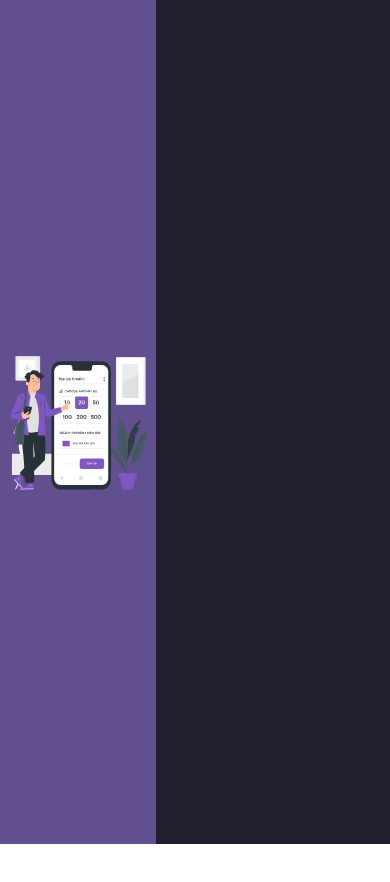
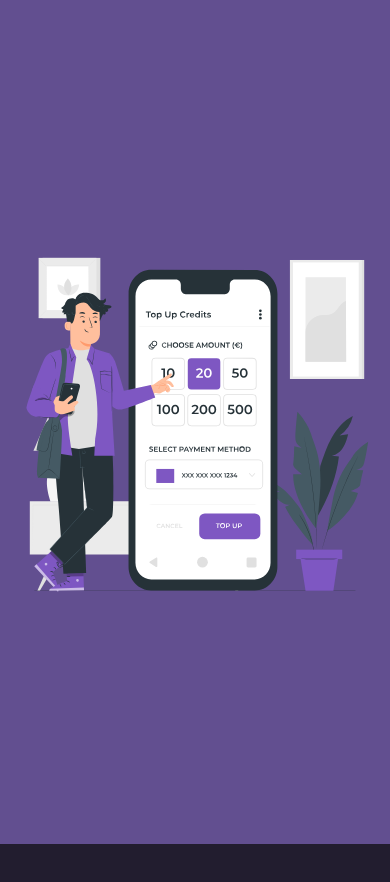
Before and after one commit to adamd3/sign-up-form, a plain HTML site: page index.html in a window 390 px wide. Shown: the top 882 px of the page. Before the commit the page ends 844 px from the top, so only its background shows below. Drawn offline with Linux system fonts and the light colour scheme.

Commit message:
Add size scaling for media queries

```diff
--- a/style.css
+++ b/style.css
@@ -4,10 +4,16 @@ html, body {
   padding: 0;
 }
 
+body {
+  overflow: hidden;
+}
+
 .container {
   display: grid;
   grid-template-columns: calc(100% - 60%) auto;
   height: 100%;
+  width: 100%;
+  overflow: hidden;
 }
 
 #left {
@@ -19,3 +25,23 @@ html, body {
 #right {
   background-color: #221d2f;
 }
+
+@media (max-width: 700px) {
+  body {
+    width: 100%;
+    overflow: visible;
+  }
+
+  .container {
+    grid-template-rows: 100vh minmax(100vh, auto);
+    grid-template-columns: none;
+    overflow: hidden;
+    height: auto;
+  }
+
+  #left {
+    width: 100%;
+    position: relative;
+  }
+
+}
```
